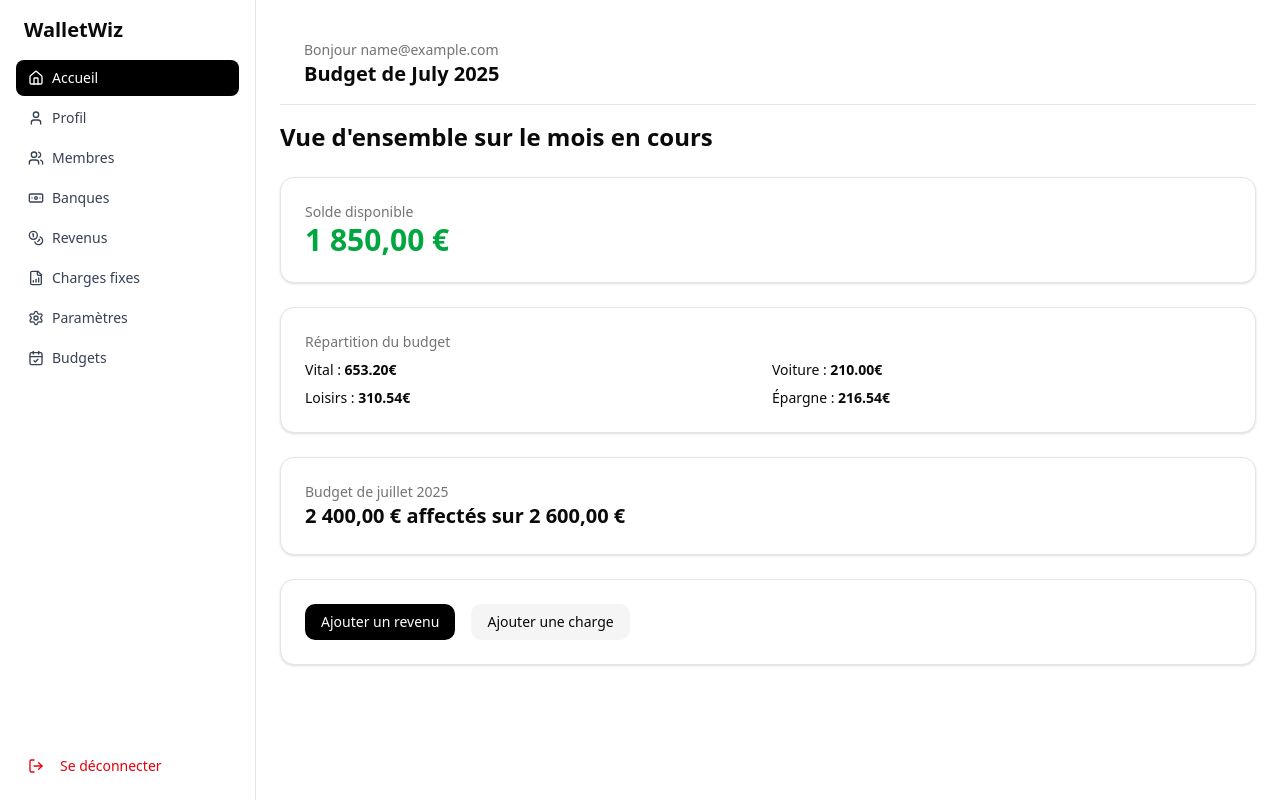
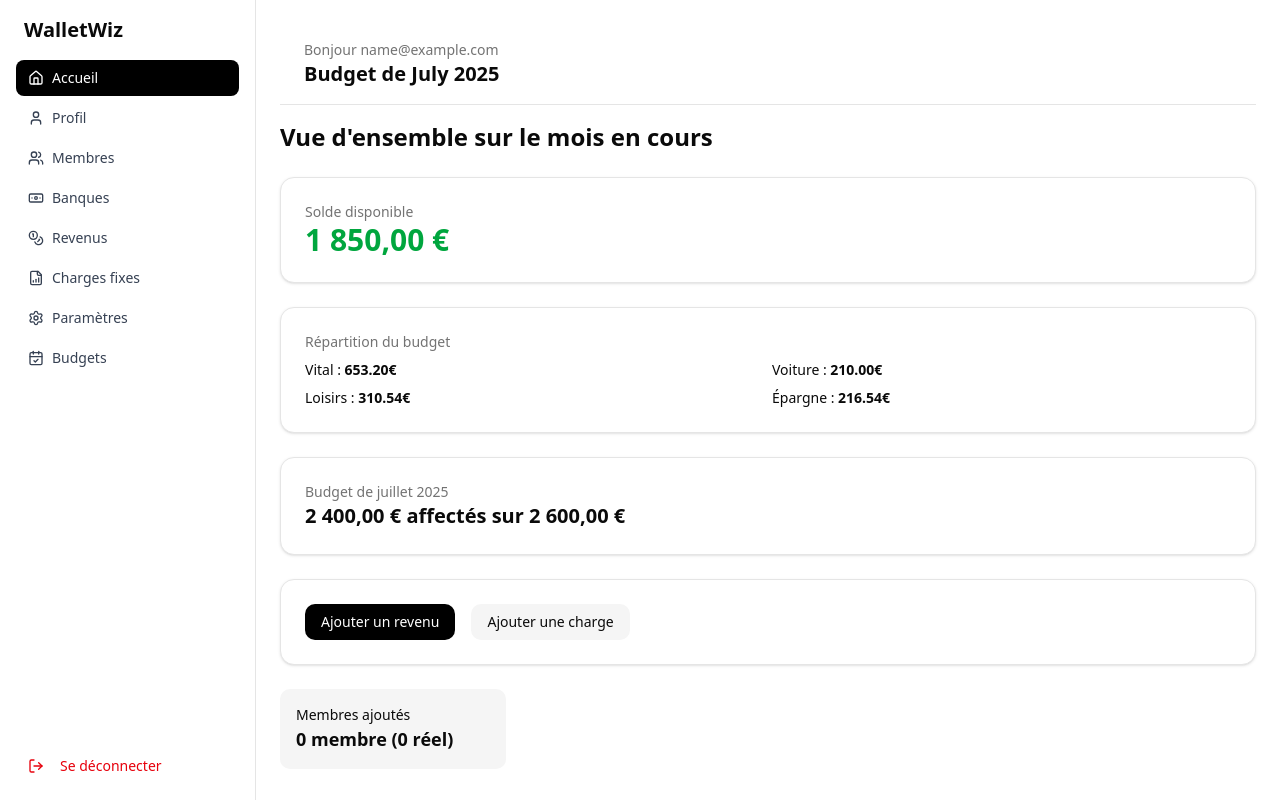
Before and after one commit to AlexandraJUREDIEU/walletwiz-front, a React (Vite) app: page /login in a window 1280 px wide. Both pictures are taken after typing "name@example.com" into the empty fields and a click on the button "Se connecter". Built offline with nearby package versions, Linux system fonts and the light colour scheme.

Commit message:
feat(dashboard): add MemberSummary component to display member summary

```diff
--- /dev/null
+++ b/src/components/widgets/MemberSummary.tsx
@@ -0,0 +1,16 @@
+import { useMemberStore } from '@/stores/memberStore';
+
+export function MemberSummary() {
+  const { members } = useMemberStore();
+  const realMembers = members.filter((m) => m.isReal).length;
+  const total = members.length;
+
+  return (
+    <div className="p-4 bg-muted rounded-lg">
+      <p className="text-sm font-medium">Membres ajoutés</p>
+      <p className="text-lg font-bold">
+        {total} membre{total > 1 ? 's' : ''} ({realMembers} réel{realMembers > 1 ? 's' : ''})
+      </p>
+    </div>
+  );
+}
--- a/src/pages/dashboard.tsx
+++ b/src/pages/dashboard.tsx
@@ -1,3 +1,5 @@
+import { MemberSummary } from "@/components/widgets/MemberSummary";
+
 export default function DashboardPage() {
 
 return (
@@ -36,6 +38,11 @@ return (
           Ajouter une charge
         </button>
       </div>
+      {/* Widgets */}
+      <div className="grid grid-cols-1 md:grid-cols-4 gap-6">
+        <MemberSummary />
+        {/* Other widgets can be added here */}
+      </div>
     </section>
   )
 }
```
